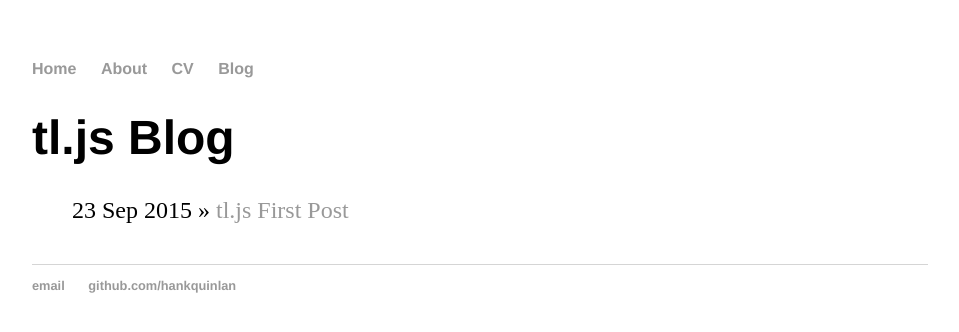
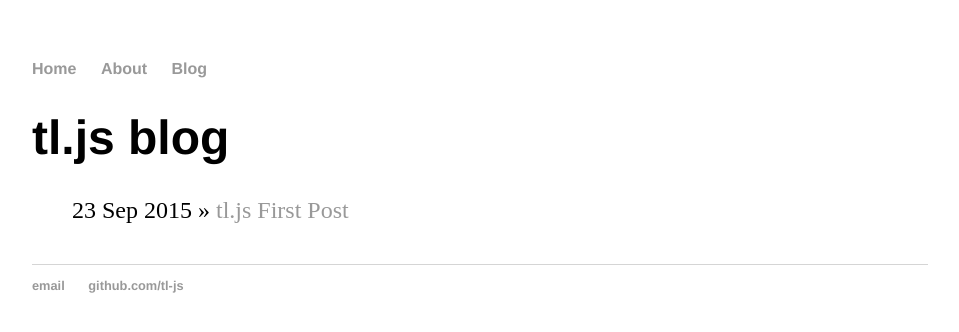
Before and after one commit to zzastrow2015/tl-js.github.io, a Jekyll site: the page built from blog/index.html, in a window 1280 px wide. Shown: the top 332 px of the page, without its empty margins (160-1119 px from the left). Built offline with Jekyll 4.4.1, drawn with Linux system fonts in a browser that asks for light colours.

Commit message:
further changes

```diff
--- a/_layouts/default.html
+++ b/_layouts/default.html
@@ -10,7 +10,6 @@
 	    		<ul>
 	        		<li><a href="/">Home</a></li>
 		        	<li><a href="/about">About</a></li>
-	        		<li><a href="/cv">CV</a></li>
 	        		<li><a href="/blog">Blog</a></li>
 	    		</ul>
 			</nav>
@@ -22,7 +21,7 @@
 			<footer>
 	    		<ul>
 	        		<li><a href="mailto:colejurden@gmail.com">email</a></li>
-	        		<li><a href="https://github.com/tl-js">github.com/hankquinlan</a></li>
+	        		<li><a href="https://github.com/tl-js">github.com/tl-js</a></li>
 				</ul>
 			</footer>
 		</body>
--- a/blog/index.html
+++ b/blog/index.html
@@ -1,6 +1,6 @@
 ---
 layout: default
-title: tl.js Blog
+title: tl.js blog
 ---
 	<h1>{{ page.title }}</h1>
 	<ul class="posts">
```
Also changed, not shown: about/index.html (added, +12 -0 lines).
